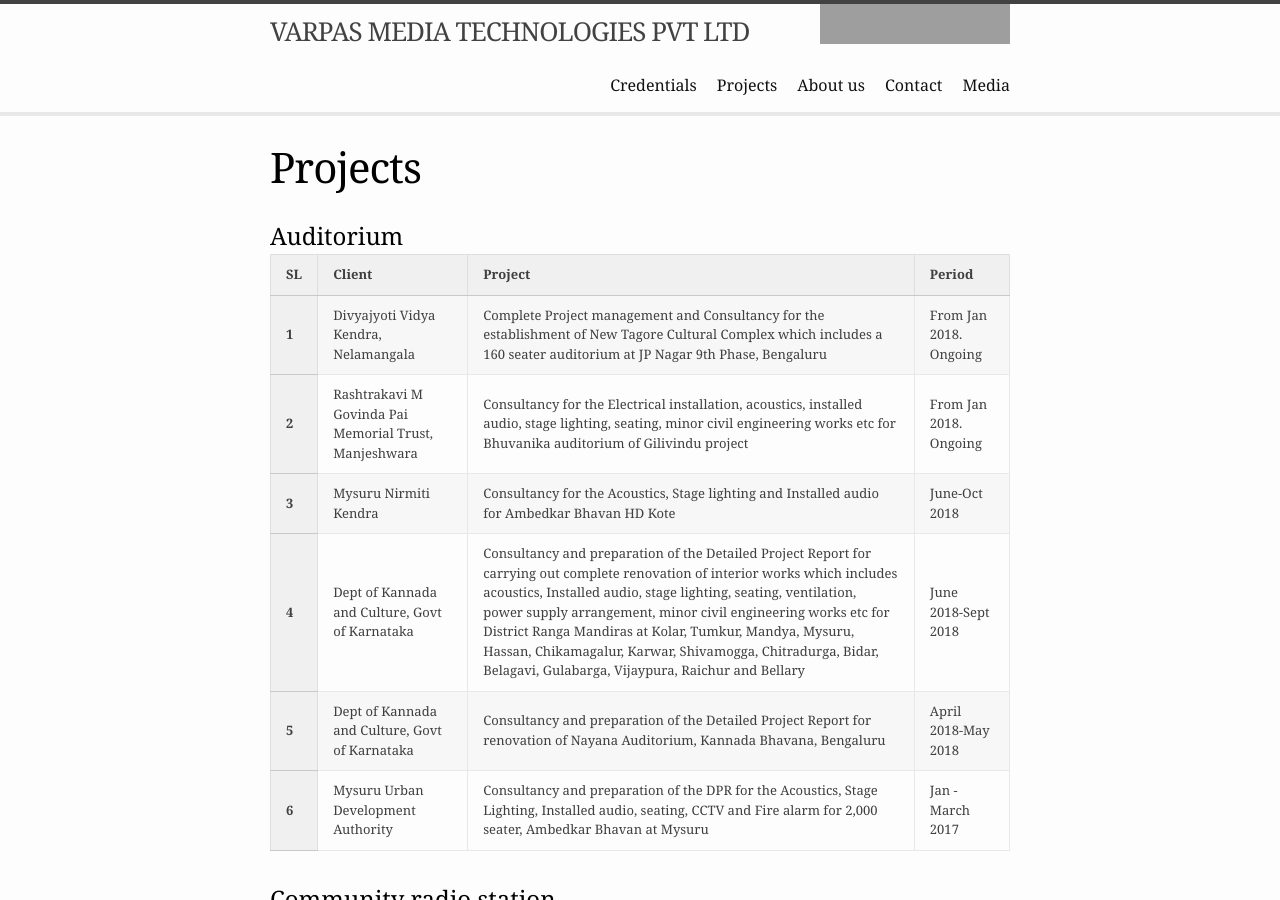
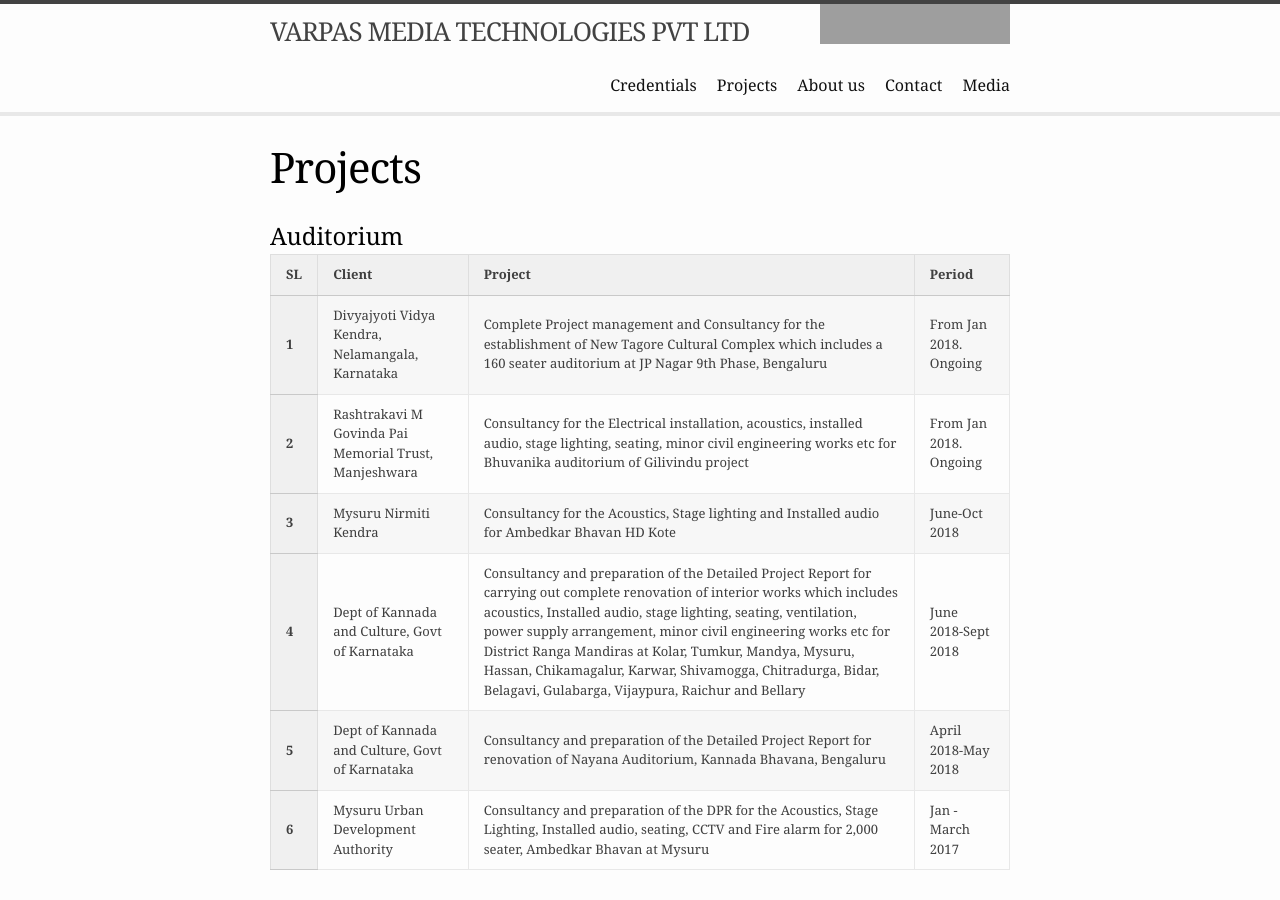
Before and after one commit to VarpasMedia/VarpasMedia.github.io, a Jekyll site: the page built from Projects.md, in a window 1280 px wide and 900 px high. Built offline with Jekyll 4.4.1, drawn with Linux system fonts in a browser that asks for light colours; our own code applies the rules of GitHub Pages for plain Markdown files; grey boxes are pictures that could not be loaded.

Commit message:
Update Projects.md

```diff
--- a/Projects.md
+++ b/Projects.md
@@ -18,7 +18,7 @@ Auditorium
 
  	<tr>
 	<th>1</th>
-        <td>Divyajyoti Vidya Kendra, Nelamangala</td>
+        <td>Divyajyoti Vidya Kendra, Nelamangala, Karnataka</td>
         <td>Complete Project management and Consultancy for the establishment of New Tagore Cultural Complex which includes a 160 seater auditorium at JP Nagar 9th Phase, Bengaluru</td>
         <td> From Jan 2018.  Ongoing</td>
     	</tr>
```
